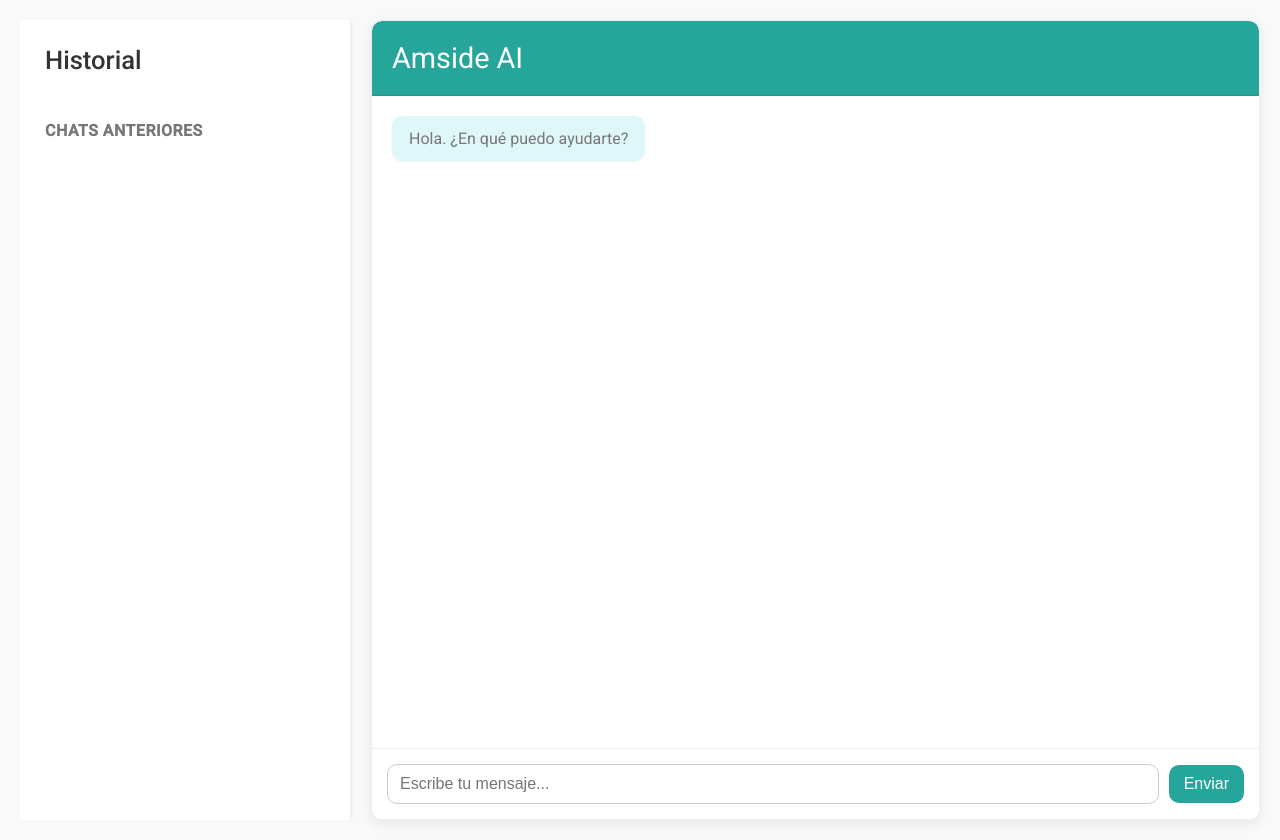
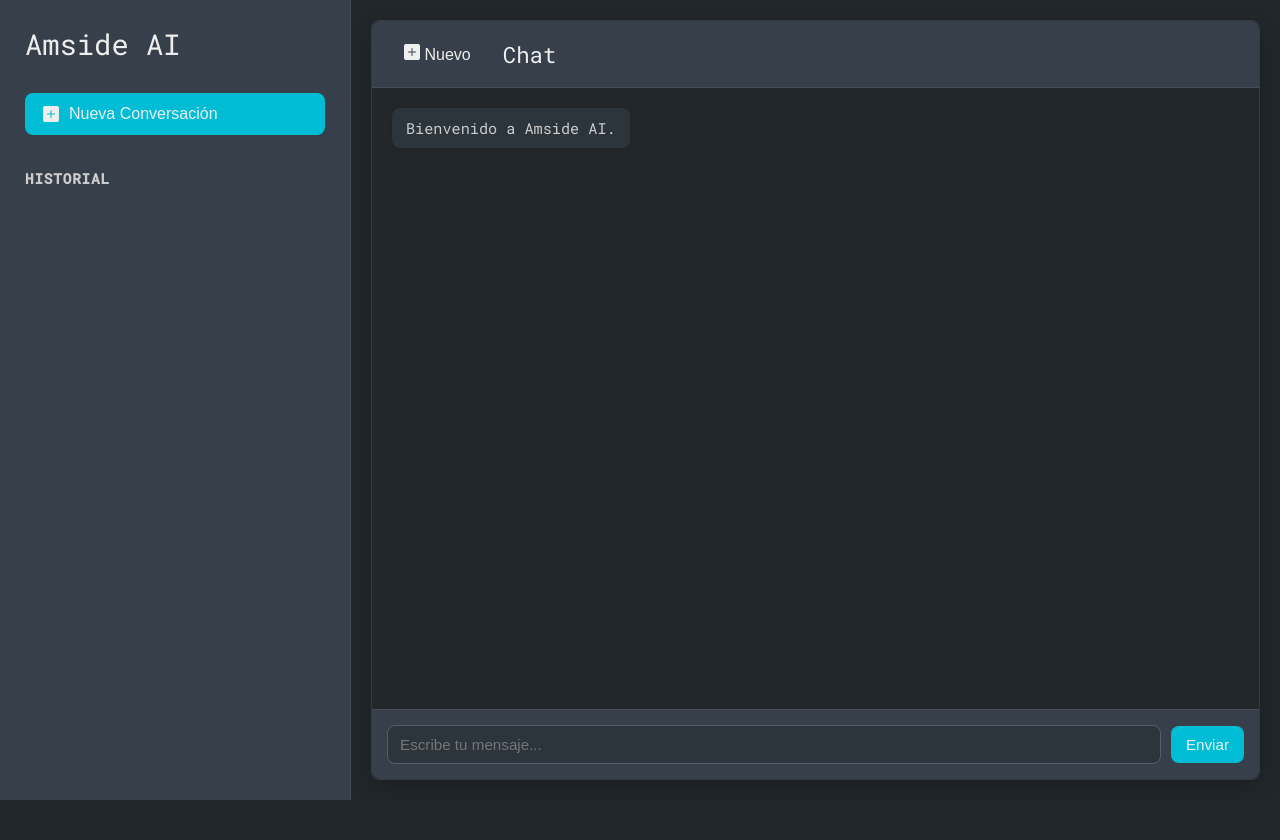
Before and after one commit to moshfox/Convertidor, a plain HTML site: page index.html in a window 1280 px wide. After the commit the page ends 800 px from the top, so only its background shows below. Drawn offline with Linux system fonts and the light colour scheme.

Commit message:
Update index.html

```diff
--- a/index.html
+++ b/index.html
@@ -3,40 +3,39 @@
 <head>
     <meta charset="UTF-8">
     <meta name="viewport" content="width=device-width, initial-scale=1.0">
-    <title>Amside AI - Simple con Historial</title>
+    <title>Amside AI - Interfaz Avanzada</title>
     <style>
         :root {
-            --primary-color: #f9f9f9; /* Light Grey */
-            --secondary-color: #e0f7fa; /* Teal lighten-5 */
-            --accent-color: #26a69a; /* Teal lighten-1 */
-            --text-color-primary: #333;
-            --text-color-secondary: #777;
-            --error-color: #d32f2f; /* Red darken-2 */
-            --border-radius: 10px;
-            --box-shadow: 0 4px 12px rgba(0, 0, 0, 0.08);
+            --primary-color: #22272b; /* Dark Background */
+            --secondary-color: #37404a; /* Darker Grey */
+            --accent-color: #00bcd4; /* Cyan */
+            --text-color-primary: #eee;
+            --text-color-secondary: #ccc;
+            --error-color: #f44336; /* Red accent */
+            --border-radius: 8px;
+            --box-shadow: 0 8px 24px rgba(0, 0, 0, 0.2);
             --transition: all 0.3s ease-in-out;
-            --sidebar-width: 280px;
+            --sidebar-width: 300px;
         }
 
         body {
-            font-family: 'Roboto', sans-serif;
+            font-family: 'Roboto Mono', monospace;
             background-color: var(--primary-color);
             color: var(--text-color-primary);
             margin: 0;
             display: flex;
             min-height: 100vh;
-            padding: 20px;
+            padding: 0;
         }
 
         .sidebar {
-            background-color: #fff;
+            background-color: var(--secondary-color);
             width: var(--sidebar-width);
-            border-right: 1px solid #eee;
+            border-right: 1px solid #444d57;
             padding: 25px;
             display: flex;
             flex-direction: column;
             align-items: flex-start;
-            box-shadow: 2px 0 5px rgba(0, 0, 0, 0.03);
         }
 
         .sidebar-header {
@@ -48,16 +47,37 @@
 
         .sidebar-header h2 {
             margin: 0;
-            font-size: 1.6em;
-            font-weight: 500;
+            font-size: 1.8em;
+            font-weight: 400;
+        }
+
+        .new-chat-button {
+            background-color: var(--accent-color);
+            color: var(--text-color-primary);
+            border: none;
+            padding: 12px 18px;
+            border-radius: var(--border-radius);
+            cursor: pointer;
+            font-size: 1em;
+            margin-bottom: 20px;
+            transition: background-color var(--transition);
+            width: 100%;
+            text-align: left;
+            display: flex;
+            align-items: center;
+            justify-content: flex-start;
+        }
+
+        .new-chat-button svg {
+            margin-right: 10px;
         }
 
         .chat-list-title {
-            font-size: 1em;
+            font-size: 0.9em;
             color: var(--text-color-secondary);
-            margin-bottom: 15px;
+            margin-bottom: 10px;
             text-transform: uppercase;
-            letter-spacing: 0.5px;
+            letter-spacing: 0.8px;
         }
 
         .chat-list {
@@ -68,50 +88,66 @@
         }
 
         .chat-list li {
-            padding: 12px 15px;
+            padding: 10px 15px;
             border-radius: var(--border-radius);
-            margin-bottom: 8px;
+            margin-bottom: 6px;
             cursor: pointer;
-            background-color: var(--secondary-color);
-            color: var(--text-color-primary);
+            background-color: #2c343c;
+            color: var(--text-color-secondary);
             transition: background-color var(--transition), color var(--transition);
             overflow: hidden;
             text-overflow: ellipsis;
             white-space: nowrap;
-            border: 1px solid var(--secondary-color);
         }
 
         .chat-list li:hover {
             background-color: var(--accent-color);
-            color: #fff;
-            border-color: var(--accent-color);
+            color: var(--text-color-primary);
         }
 
         .chat-container {
-            background-color: #fff;
+            background-color: var(--primary-color);
             border-radius: var(--border-radius);
             box-shadow: var(--box-shadow);
             display: flex;
             flex-direction: column;
             overflow: hidden;
             flex-grow: 1;
-            margin-left: 20px;
-            border: 1px solid #eee;
+            margin: 20px;
+            border: 1px solid #333a40;
         }
 
         .chat-header {
-            background-color: var(--accent-color);
-            color: #fff;
-            padding: 20px;
+            background-color: var(--secondary-color);
+            color: var(--text-color-primary);
+            padding: 15px 20px;
             text-align: left;
-            border-bottom: 1px solid rgba(0, 0, 0, 0.1);
+            border-bottom: 1px solid #444d57;
             border-top-left-radius: var(--border-radius);
             border-top-right-radius: var(--border-radius);
+            display: flex;
+            align-items: center;
+        }
+
+        .chat-header button {
+            background: none;
+            border: none;
+            color: var(--text-color-primary);
+            font-size: 1em;
+            cursor: pointer;
+            margin-right: 20px;
+            padding: 8px 12px;
+            border-radius: var(--border-radius);
+            transition: background-color var(--transition);
+        }
+
+        .chat-header button:hover {
+            background-color: #444d57;
         }
 
         .chat-header h2 {
             margin: 0;
-            font-size: 1.8em;
+            font-size: 1.4em;
             font-weight: 400;
         }
 
@@ -121,33 +157,32 @@
             flex-grow: 1;
             display: flex;
             flex-direction: column;
-            gap: 15px;
+            gap: 12px;
         }
 
         .message {
-            background-color: var(--secondary-color);
+            background-color: #2c343c;
             color: var(--text-color-secondary);
             border-radius: var(--border-radius);
-            padding: 12px 16px;
+            padding: 10px 14px;
             word-break: break-word;
             align-self: flex-start;
             max-width: 80%;
-            box-shadow: 0 1px 3px rgba(0, 0, 0, 0.05);
-            font-size: 1em;
-            border: 1px solid var(--secondary-color);
+            box-shadow: 0 1px 3px rgba(0, 0, 0, 0.1);
+            font-size: 0.95em;
         }
 
         .error-message {
-            background-color: #ffebee;
+            background-color: #422b2b;
             color: var(--error-color);
             border-radius: var(--border-radius);
-            padding: 12px 16px;
+            padding: 10px 14px;
             word-break: break-word;
             align-self: flex-start;
             max-width: 80%;
-            box-shadow: 0 1px 3px rgba(0, 0, 0, 0.05);
-            font-size: 1em;
-            border: 1px solid #ef9a9a;
+            box-shadow: 0 1px 3px rgba(0, 0, 0, 0.1);
+            font-size: 0.95em;
+            border: 1px solid #5a3232;
         }
 
         .user-message-container {
@@ -160,12 +195,12 @@
 
         .user-message {
             background-color: var(--accent-color);
-            color: #fff;
+            color: var(--text-color-primary);
             border-radius: var(--border-radius);
-            padding: 12px 16px;
+            padding: 10px 14px;
             word-break: break-word;
-            box-shadow: 0 1px 3px rgba(0, 0, 0, 0.05);
-            font-size: 1em;
+            box-shadow: 0 1px 3px rgba(0, 0, 0, 0.1);
+            font-size: 0.95em;
             margin-bottom: 5px;
         }
 
@@ -175,18 +210,18 @@
             margin-top: 5px;
             display: flex;
             align-items: center;
-            font-size: 0.9em;
+            font-size: 0.8em;
             color: var(--text-color-secondary);
         }
 
         .loading-spinner {
-            border: 3px solid rgba(0, 0, 0, 0.1);
-            border-top: 3px solid var(--accent-color);
+            border: 2px solid rgba(255, 255, 255, 0.1);
+            border-top: 2px solid var(--accent-color);
             border-radius: 50%;
-            width: 16px;
-            height: 16px;
+            width: 14px;
+            height: 14px;
             animation: spin 1s linear infinite;
-            margin-left: 8px;
+            margin-left: 6px;
         }
 
         @keyframes spin {
@@ -196,10 +231,10 @@
 
         .input-area {
             padding: 15px;
-            border-top: 1px solid #eee;
+            border-top: 1px solid #444d57;
             display: flex;
             align-items: center;
-            background-color: #fff;
+            background-color: var(--secondary-color);
             border-bottom-left-radius: var(--border-radius);
             border-bottom-right-radius: var(--border-radius);
         }
@@ -207,11 +242,12 @@
         .input-field {
             flex-grow: 1;
             padding: 10px 12px;
-            border: 1px solid #ccc;
+            border: 1px solid #555e68;
             border-radius: var(--border-radius);
             margin-right: 10px;
-            font-size: 1em;
+            font-size: 0.95em;
             color: var(--text-color-primary);
+            background-color: #2c343c;
         }
 
         .input-field:focus {
@@ -222,36 +258,48 @@
 
         .send-button {
             background-color: var(--accent-color);
-            color: #fff;
+            color: var(--text-color-primary);
             border: none;
             padding: 10px 15px;
             border-radius: var(--border-radius);
             cursor: pointer;
-            font-size: 1em;
+            font-size: 0.95em;
             transition: background-color var(--transition);
         }
 
         .send-button:hover {
-            background-color: #00897b; /* Teal darken-1 */
+            background-color: #00838f; /* Cyan darken-1 */
         }
     </style>
-    <link href="https://fonts.googleapis.com/css2?family=Roboto:wght@400;500&display=swap" rel="stylesheet">
+    <link href="https://fonts.googleapis.com/css2?family=Roboto+Mono:wght@400;500&display=swap" rel="stylesheet">
 </head>
 <body>
     <div class="sidebar">
         <div class="sidebar-header">
-            <h2>Historial</h2>
+            <h2>Amside AI</h2>
         </div>
-        <h3 class="chat-list-title">Chats Anteriores</h3>
+        <button class="new-chat-button" id="new-chat-button">
+            <svg xmlns="http://www.w3.org/2000/svg" width="16" height="16" fill="currentColor" class="bi bi-plus-square-fill" viewBox="0 0 16 16">
+                <path d="M2 0a2 2 0 0 0-2 2v12a2 2 0 0 0 2 2h12a2 2 0 0 0 2-2V2a2 2 0 0 0-2-2H2zm6.5 4.5v3h3a.5.5 0 0 1 0 1h-3v3a.5.5 0 0 1-1 0v-3h-3a.5.5 0 0 1 0-1h3v-3a.5.5 0 0 1 1 0z"/>
+            </svg>
+            Nueva Conversación
+        </button>
+        <h3 class="chat-list-title">Historial</h3>
         <ul class="chat-list" id="chat-list">
             </ul>
     </div>
     <div class="chat-container">
         <div class="chat-header">
-            <h2>Amside AI</h2>
+            <button id="new-conversation-header-button">
+                <svg xmlns="http://www.w3.org/2000/svg" width="16" height="16" fill="currentColor" class="bi bi-plus-square-fill" viewBox="0 0 16 16">
+                    <path d="M2 0a2 2 0 0 0-2 2v12a2 2 0 0 0 2 2h12a2 2 0 0 0 2-2V2a2 2 0 0 0-2-2H2zm6.5 4.5v3h3a.5.5 0 0 1 0 1h-3v3a.5.5 0 0 1-1 0v-3h-3a.5.5 0 0 1 0-1h3v-3a.5.5 0 0 1 1 0z"/>
+                </svg>
+                Nuevo
+            </button>
+            <h2>Chat</h2>
         </div>
         <div class="chat-body" id="chat-messages">
-            <div class="message">Hola. ¿En qué puedo ayudarte?</div>
+            <div class="message">Bienvenido a Amside AI.</div>
         </div>
         <div class="input-area">
             <input type="text" class="input-field" placeholder="Escribe tu mensaje...">
@@ -264,6 +312,8 @@
         const inputField = document.querySelector('.input-field');
         const sendButton = document.getElementById('send-button');
         const chatList = document.getElementById('chat-list');
+        const newChatButtonSidebar = document.getElementById('new-chat-button');
+        const newChatButtonHeader = document.getElementById('new-conversation-header-button');
 
         let chatHistory = [];
         let currentChat = [];
@@ -319,6 +369,11 @@
             }
         }
 
+        function startNewChat() {
+            currentChat = [];
+            displayChat([]);
+        }
+
         sendButton.addEventListener('click', () => {
             const messageText = inputField.value.trim();
             if (messageText !== '') {
@@ -333,7 +388,7 @@
                 setTimeout(() => {
                     if (loadingElement) {
                         loadingElement.remove();
-                        const aiResponse = { sender: 'error', text: 'Ahora mismo no puedo responder. Mi servidor está caído.' };
+                        const aiResponse = { sender: 'error', text: 'Servidor no disponible. Inténtalo de nuevo más tarde.' };
                         currentChat.push(aiResponse);
                         displayChat([...currentChat]);
                         if (isFirstMessage) {
@@ -345,10 +400,12 @@
         });
 
         inputField.addEventListener('keypress', (event) => {
-            if (event.key === 'Enter') {
-                sendButton.click();
+            if (event.key === 'Enter') {sendButton.click();
             }
         });
+
+        newChatButtonSidebar.addEventListener('click', startNewChat);
+        newChatButtonHeader.addEventListener('click', startNewChat);
 
         function scrollToBottom() {
             chatMessages.scrollTop = chatMessages.scrollHeight;
```
Lines whose indentation alone changed are shown as unchanged.
